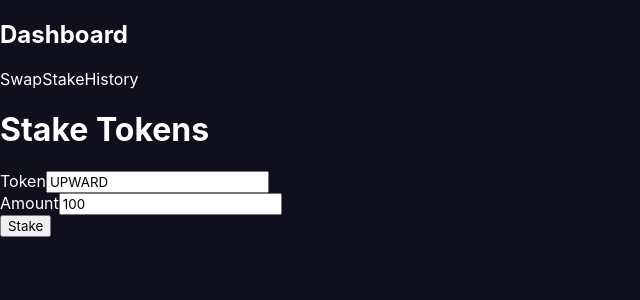
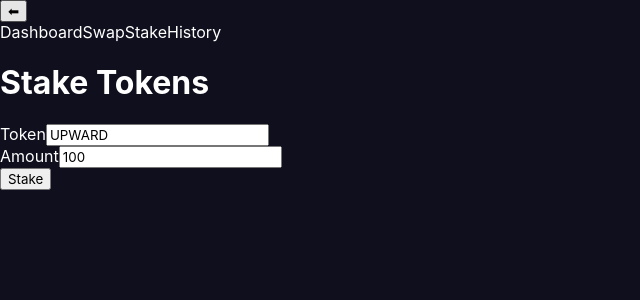
Before and after one commit to forumevi/anoma-intent-project, a Next.js app: page /dashboard/stake in a window 1280 px wide. Shown: the top 300 px of the page, without its empty margins (0-640 px from the left). Built offline with nearby package versions, Linux system fonts and the light colour scheme.

Commit message:
Update Sidebar.tsx

```diff
--- a/components/Sidebar.tsx
+++ b/components/Sidebar.tsx
@@ -1,14 +1,21 @@
-'use client';
-import Link from 'next/link';
+"use client";
+
+import Link from "next/link";
+import { useState } from "react";
 
 export default function Sidebar() {
+  const [collapsed, setCollapsed] = useState(false);
+
   return (
-    <aside className="w-60 p-4 bg-gray-800 text-white h-screen">
-      <h2 className="text-xl font-bold mb-6">Dashboard</h2>
-      <nav className="flex flex-col gap-2">
-        <Link href="/dashboard">Swap</Link>
-        <Link href="/dashboard/stake">Stake</Link>
-        <Link href="/dashboard/history">History</Link>
+    <aside className={`bg-cardBg p-4 transition-all ${collapsed ? 'w-20' : 'w-64'} min-h-screen`}>
+      <button onClick={() => setCollapsed(!collapsed)} className="mb-6 text-white">
+        {collapsed ? '➡' : '⬅'}
+      </button>
+      <nav className="flex flex-col gap-4">
+        <Link href="/dashboard" className="hover:text-primary transition">Dashboard</Link>
+        <Link href="/dashboard/swap" className="hover:text-primary transition">Swap</Link>
+        <Link href="/dashboard/stake" className="hover:text-primary transition">Stake</Link>
+        <Link href="/dashboard/history" className="hover:text-primary transition">History</Link>
       </nav>
     </aside>
   );
```
